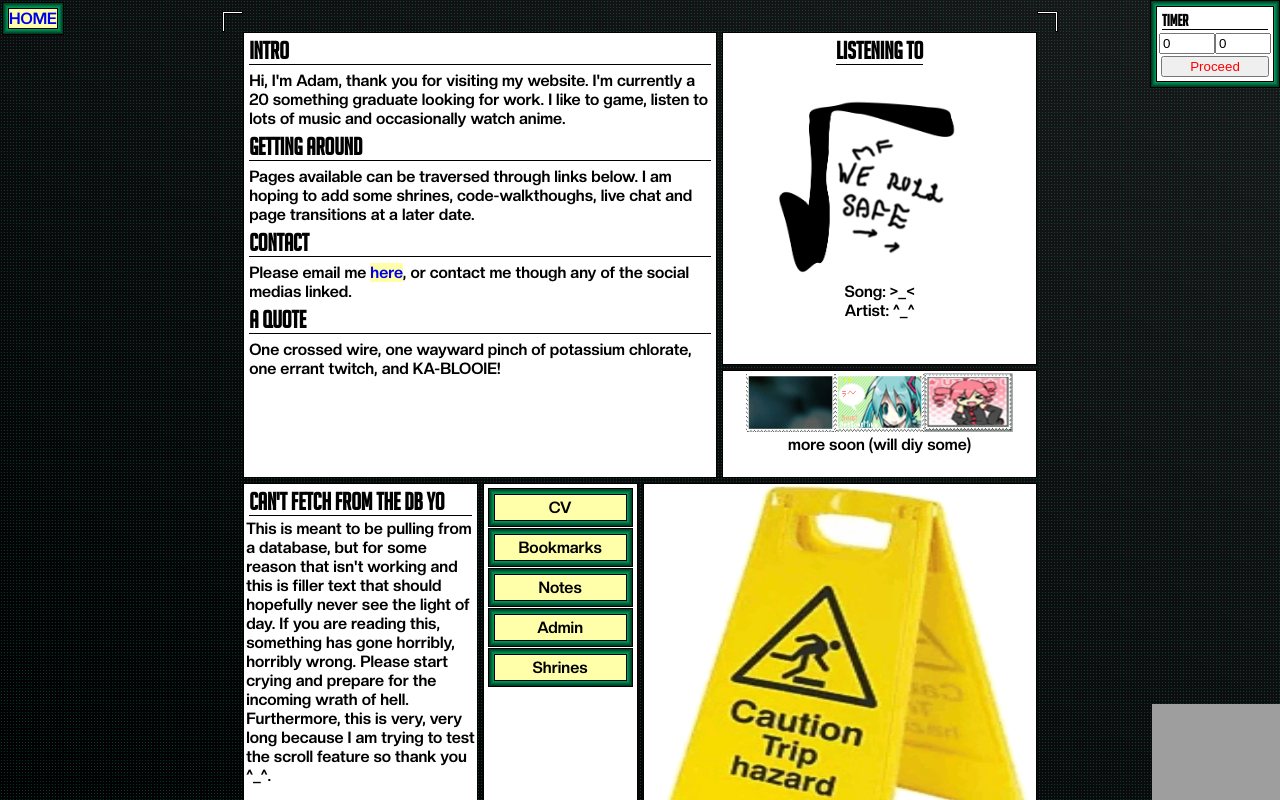
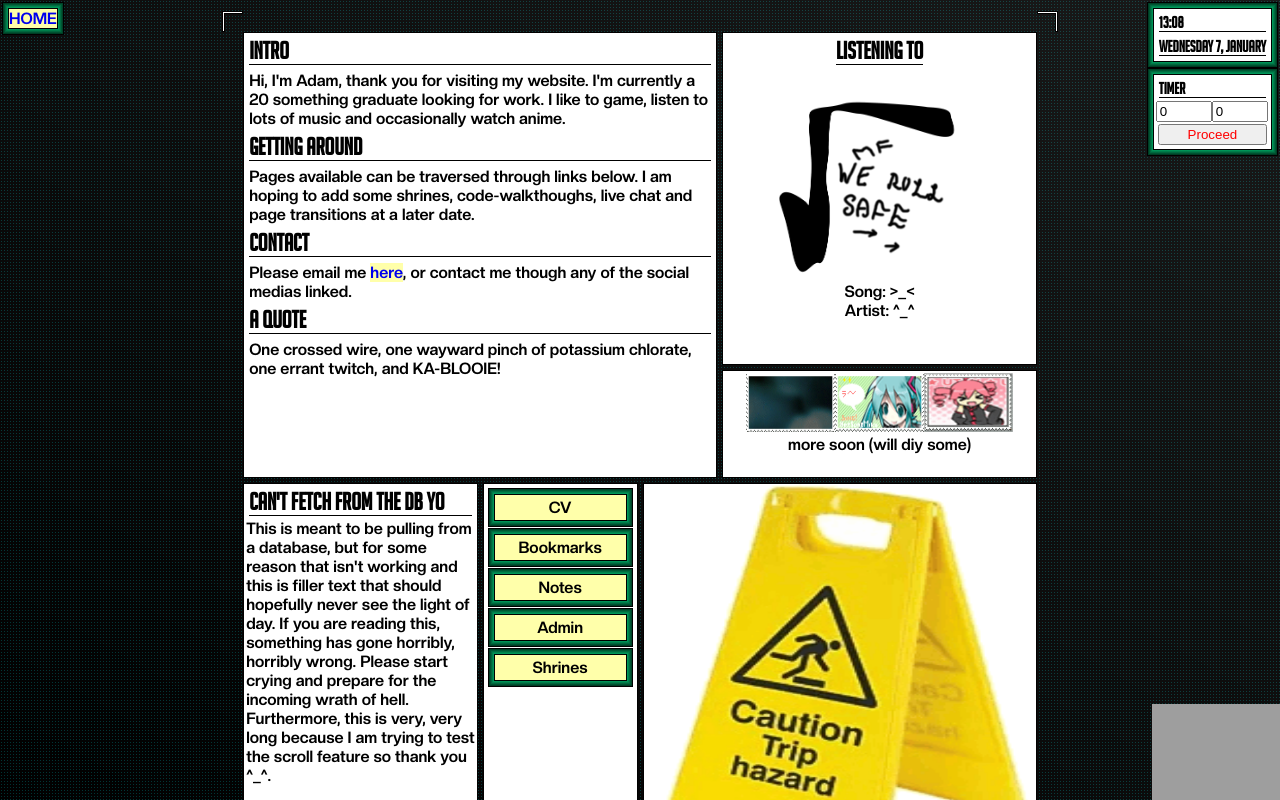
Before and after one commit to SteveThePug/web_server, a Vue app in the folder nginx/vue/: page / in a window 1280 px wide. Shown: the top 800 px of the page. Built offline with nearby package versions, Linux system fonts and the light colour scheme; no server answers; grey boxes are pictures that could not be loaded.

Commit message:
added time

```diff
--- /dev/null
+++ b/nginx/vue/src/components/quick/Time.vue
@@ -0,0 +1,27 @@
+<script setup>
+// Get the current date and time, make time reactive
+// Get the month name, weekday name and time should be hh:mm:ss
+import { ref } from "vue";
+
+const date = new Date();
+const day = date.getDate();
+const time = ref(
+    date.toLocaleTimeString("en-GB", { hour: "2-digit", minute: "2-digit" }),
+);
+const weekday = date.toLocaleDateString("en-GB", { weekday: "long" });
+const month = date.toLocaleDateString("en-GB", { month: "long" });
+
+setInterval(() => {
+    time.value = date.toLocaleTimeString("en-GB", {
+        hour: "2-digit",
+        minute: "2-digit",
+    });
+}, 1000);
+</script>
+
+<template>
+    <div class="flex-col">
+        <h4>{{ time }}</h4>
+        <h4>{{ weekday }} {{ day }}, {{ month }}</h4>
+    </div>
+</template>
--- a/nginx/vue/src/views/Home.vue
+++ b/nginx/vue/src/views/Home.vue
@@ -1,5 +1,6 @@
 <script setup>
 import Timer from "@/components/quick/Timer.vue";
+import Time from "@/components/quick/Time.vue";
 
 import Intro from "@/components/home/Intro.vue";
 import Stamps from "@/components/home/Stamps.vue";
@@ -15,7 +16,10 @@ import Watching from "@/components/home/Watching.vue";
 <template>
     <div class="overlay">
         <img src="/img/memes/fire-woman.gif" class="br w-10vw" />
-        <Timer class="tr bdr-2 bg-primary" />
+        <div class="flex-col tr">
+            <Time class="bdr-2 bg-primary" />
+            <Timer class="bdr-2 bg-primary" />
+        </div>
     </div>
     <div class="background halftone" />
 
```
